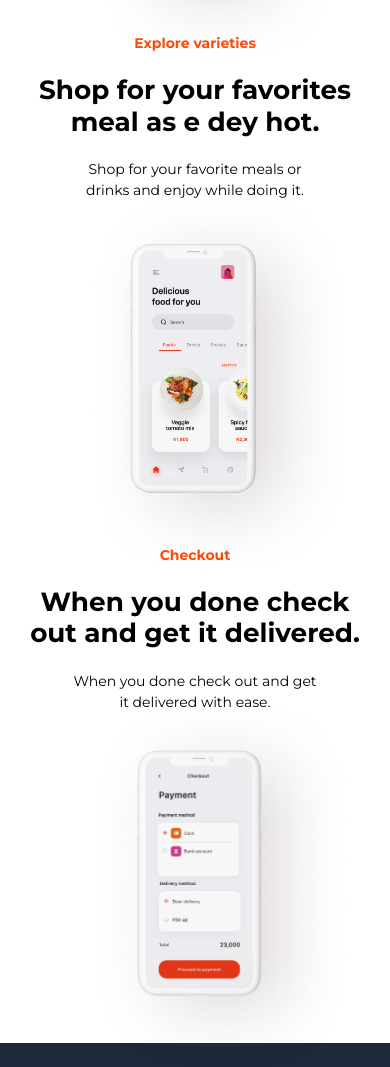
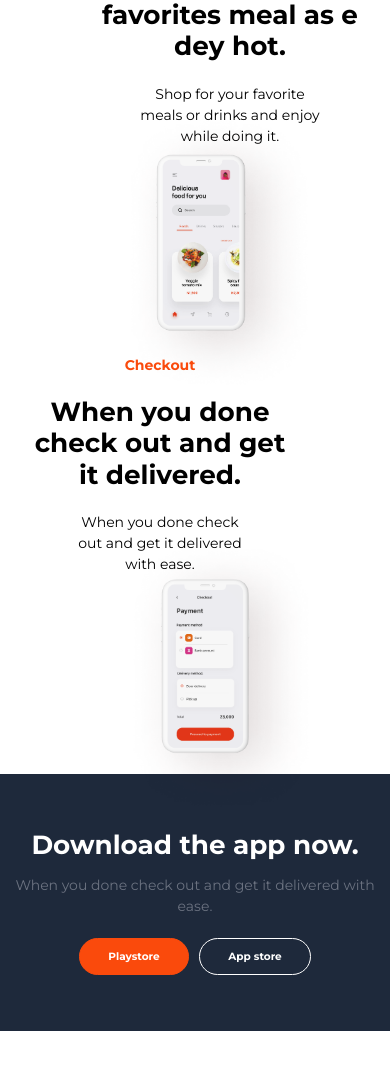
Before and after one commit to VietNguyenQuoc/food-delivery, a website: page src/index.html in a window 390 px wide. Shown: the part 1622-2689 px from the top of the page. Drawn offline with Linux system fonts and the light colour scheme.

Commit message:
chore: enhance responsiveness

```diff
--- a/package.json
+++ b/package.json
@@ -4,7 +4,8 @@
   "description": "",
   "main": "index.js",
   "scripts": {
-    "test": "echo \"Error: no test specified\" && exit 1"
+    "test": "echo \"Error: no test specified\" && exit 1",
+    "build-css": "tailwindcss -i ./src/styles.css -o ./public/styles.css --watch"
   },
   "keywords": [],
   "author": "",
--- a/src/index.html
+++ b/src/index.html
@@ -97,14 +97,8 @@
         </p>
         <div class="sm:hidden h-0 border border-gray-300 my-10"></div>
 
-        <div class="flex flex-col-reverse sm:flex-row gap-4">
-          <div>
-            <img
-              class="mx-auto pl-14 -mt-12 -mb-12 w-96 object-cover"
-              src="../public/img/mobile-3.png"
-            />
-          </div>
-          <div>
+        <div class="sm:grid grid-cols-2 gap-4">
+          <div class="order-2 flex justify-center flex-col mr-20">
             <h3 class="text-primary font-bold">Create an account</h3>
             <h2 class="font-bold text-3xl mt-6">
               Create/login to an existing account to get started
@@ -113,18 +107,14 @@
               An account is created with your email and a desired password
             </h4>
           </div>
-        </div>
-        <div class="flex flex-col-reverse sm:flex-row gap-4">
-          <div>
-            <!-- Image goes here -->
-            <div>
-              <img
-                class="mx-auto pl-14 -mt-12 -mb-12 w-96 object-cover"
-                src="../public/img/mobile-4.png"
-              />
-            </div>
+          <div class="order-1">
+            <img
+              class="mx-auto pl-14 -mt-12 -mb-12 w-3/4 object-cover -mr-10"
+              src="../public/img/mobile-3.png"
+            />
           </div>
-          <div>
+
+          <div class="order-3 flex justify-center flex-col ml-20">
             <h3 class="text-primary font-bold">Explore varieties</h3>
             <h2 class="font-bold text-3xl mt-6">
               Shop for your favorites meal as e dey hot.
@@ -133,18 +123,15 @@
               Shop for your favorite meals or drinks and enjoy while doing it.
             </h4>
           </div>
-        </div>
-        <div class="flex flex-col-reverse sm:flex-row gap-4">
-          <div>
+          <div class="order-4">
             <!-- Image goes here -->
-            <div>
-              <img
-                class="mx-auto pl-14 -mt-12 -mb-12 w-96 object-cover"
-                src="../public/img/mobile-5.png"
-              />
-            </div>
+            <img
+              class="mx-auto pl-14 -mt-12 -mb-12 w-3/4 object-cover"
+              src="../public/img/mobile-4.png"
+            />
           </div>
-          <div>
+
+          <div class="order-6 flex justify-center flex-col mr-20">
             <h3 class="text-primary font-bold">Checkout</h3>
             <h2 class="font-bold text-3xl mt-6">
               When you done check out and get it delivered.
@@ -153,11 +140,18 @@
               When you done check out and get it delivered with ease.
             </h4>
           </div>
+          <div class="order-5">
+            <!-- Image goes here -->
+            <img
+              class="mx-auto pl-14 -mt-12 -mb-12 w-3/4 object-cover"
+              src="../public/img/mobile-5.png"
+            />
+          </div>
         </div>
       </div>
 
       <div
-        class="bg-slate-800 sm:bg-[url('../public/img/hero-bottom.png')] -mx-4 py-16"
+        class="bg-slate-800 sm:bg-[url('../public/img/hero-bottom.png')] -mx-4 py-16 text-center"
       >
         <h2 class="font-bold text-3xl text-white">Download the app now.</h2>
         <h4 class="text-gray-500 sm:text-white mt-4">
@@ -165,12 +159,12 @@
         </h4>
         <div class="mt-6">
           <button
-            class="font-bold text-xs text-white bg-primary rounded-full border border-primary px-8 py-3 mx-auto sm:mx-0"
+            class="font-bold text-xs text-white bg-primary rounded-full border border-primary px-8 py-3"
           >
             Playstore
           </button>
           <button
-            class="font-bold text-xs text-white rounded-full border border-white px-8 py-3 mx-auto sm:mx-0"
+            class="font-bold text-xs text-white rounded-full border border-white px-8 py-3 ml-2"
           >
             App store
           </button>
@@ -178,7 +172,7 @@
       </div>
     </main>
 
-    <footer class="flex justify-between items-center">
+    <footer class="flex justify-around sm:justify-between items-center mt-12">
       <div class="hidden sm:block">
         <!-- Logo goes here -->
         <img src="../public/img/logo.png" />
@@ -194,7 +188,9 @@
           <img class="w-10" src="../public/img/instagram.svg" alt="twitter" />
         </div>
       </div>
-      <p class="font-['Roboto']">Copywright 2020 Bella Onojie.com</p>
+      <p class="font-['Roboto'] hidden sm:block">
+        Copywright 2020 Bella Onojie.com
+      </p>
     </footer>
   </body>
 </html>
```
Also changed, not shown: public/styles.css.
